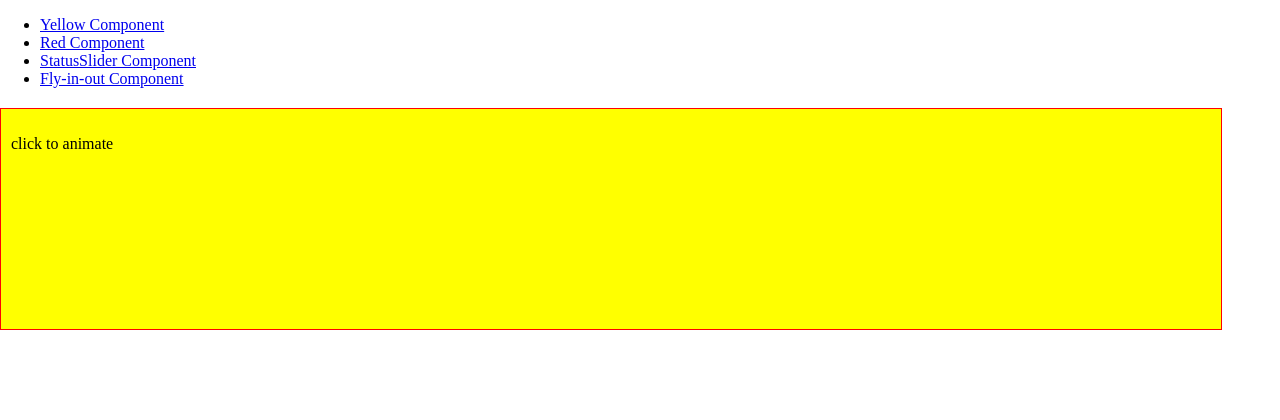
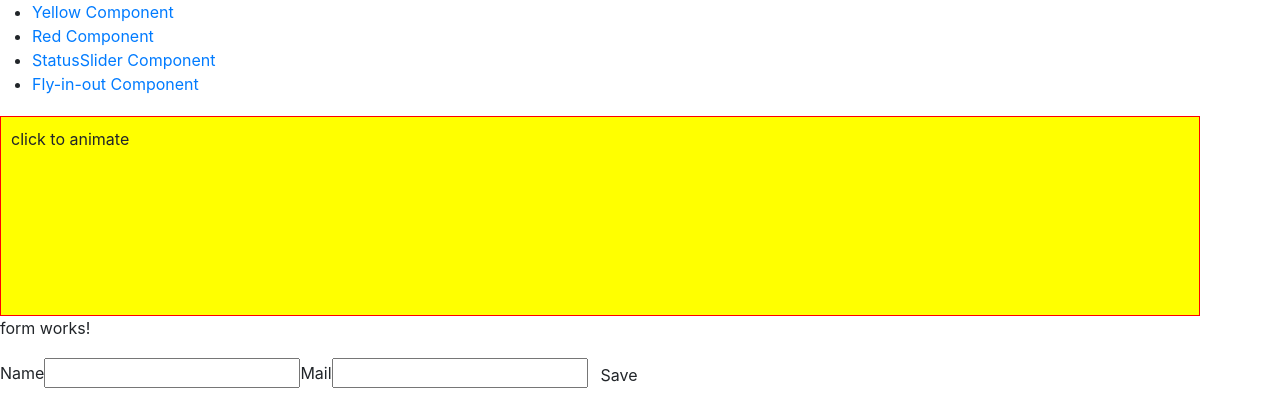
Before and after one commit to AnnKemp/AnguAni-3, an Angular app: page /yellow-component in a window 1280 px wide. Shown: the top 420 px of the page. Built offline with nearby package versions, Linux system fonts and the light colour scheme.

Commit message:
adding links to bootstrap and jquery in the index file

```diff
--- a/angular.json
+++ b/angular.json
@@ -24,9 +24,13 @@
               "src/assets"
             ],
             "styles": [
+              "./node_modules/bootstrap/dist/css/bootstrap.css",
               "src/styles.css"
             ],
-            "scripts": []
+            "scripts": [
+              "./node_modules/jquery/dist/jquery.js",
+              "./node_modules/bootstrap/dist/js/bootstrap.js"
+            ]
           },
           "configurations": {
             "production": {
--- a/package.json
+++ b/package.json
@@ -19,6 +19,8 @@
     "@angular/platform-browser": "~10.2.0",
     "@angular/platform-browser-dynamic": "~10.2.0",
     "@angular/router": "~10.2.0",
+    "bootstrap": "^4.6.0",
+    "jquery": "^3.5.1",
     "rxjs": "~6.6.0",
     "tslib": "^2.0.0",
     "zone.js": "~0.10.2"
@@ -27,9 +29,9 @@
     "@angular-devkit/build-angular": "~0.1002.0",
     "@angular/cli": "~10.2.0",
     "@angular/compiler-cli": "~10.2.0",
-    "@types/node": "^12.11.1",
     "@types/jasmine": "~3.5.0",
     "@types/jasminewd2": "~2.0.3",
+    "@types/node": "^12.11.1",
     "codelyzer": "^6.0.0",
     "jasmine-core": "~3.6.0",
     "jasmine-spec-reporter": "~5.0.0",
--- a/src/app/form/form.component.html
+++ b/src/app/form/form.component.html
@@ -4,5 +4,5 @@
     <input type="text" name="name">
     <label>Mail</label>
     <input type="text" name="email">
-    <button type="submit">Save</button>
+    <button type="submit" class="btn btn-default">Save</button>
 </form>
--- a/src/app/yellow/yellow.component.html
+++ b/src/app/yellow/yellow.component.html
@@ -3,3 +3,4 @@
 <div [@openYellow]="isOpen ? 'open' : 'closed'"  class="open-close" (click)="toggle()"><p>click to animate</p>
 
 </div>
+<app-form></app-form>
--- a/src/index.html
+++ b/src/index.html
@@ -6,8 +6,11 @@
   <base href="/">
   <meta name="viewport" content="width=device-width, initial-scale=1">
   <link rel="icon" type="image/x-icon" href="favicon.ico">
+  <link rel="stylesheet" href="../node_modules/bootstrap/dist/css/bootstrap.css">
 </head>
 <body>
   <app-root></app-root>
+  <script src="../node_modules/jquery/dist/jquery.js"></script>
+  <script src="../node_modules/bootstrap/dist/js/bootstrap.js"></script>
 </body>
 </html>
```
Also changed, not shown: 1 other file (tests, documents, lock files or other folders).
